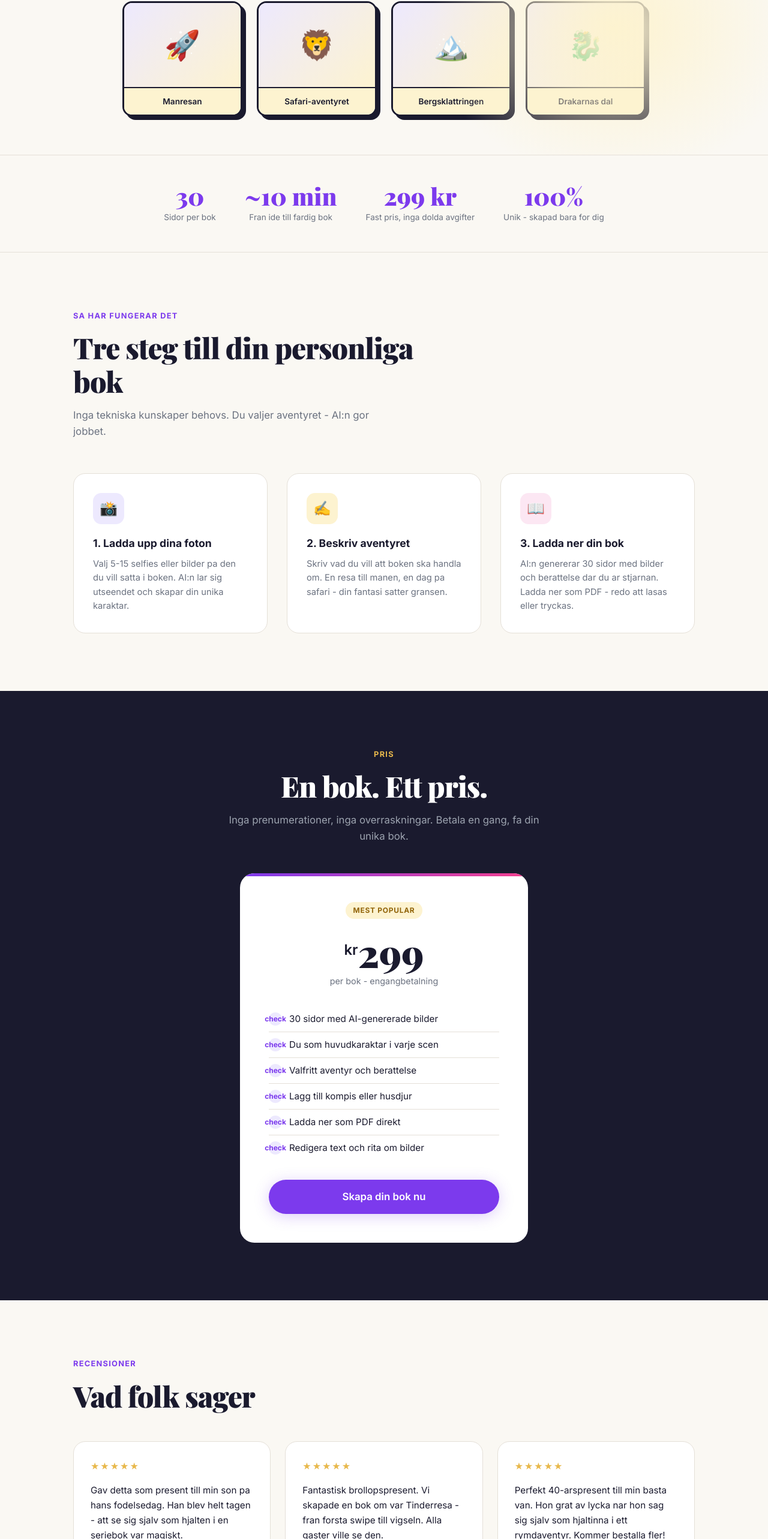
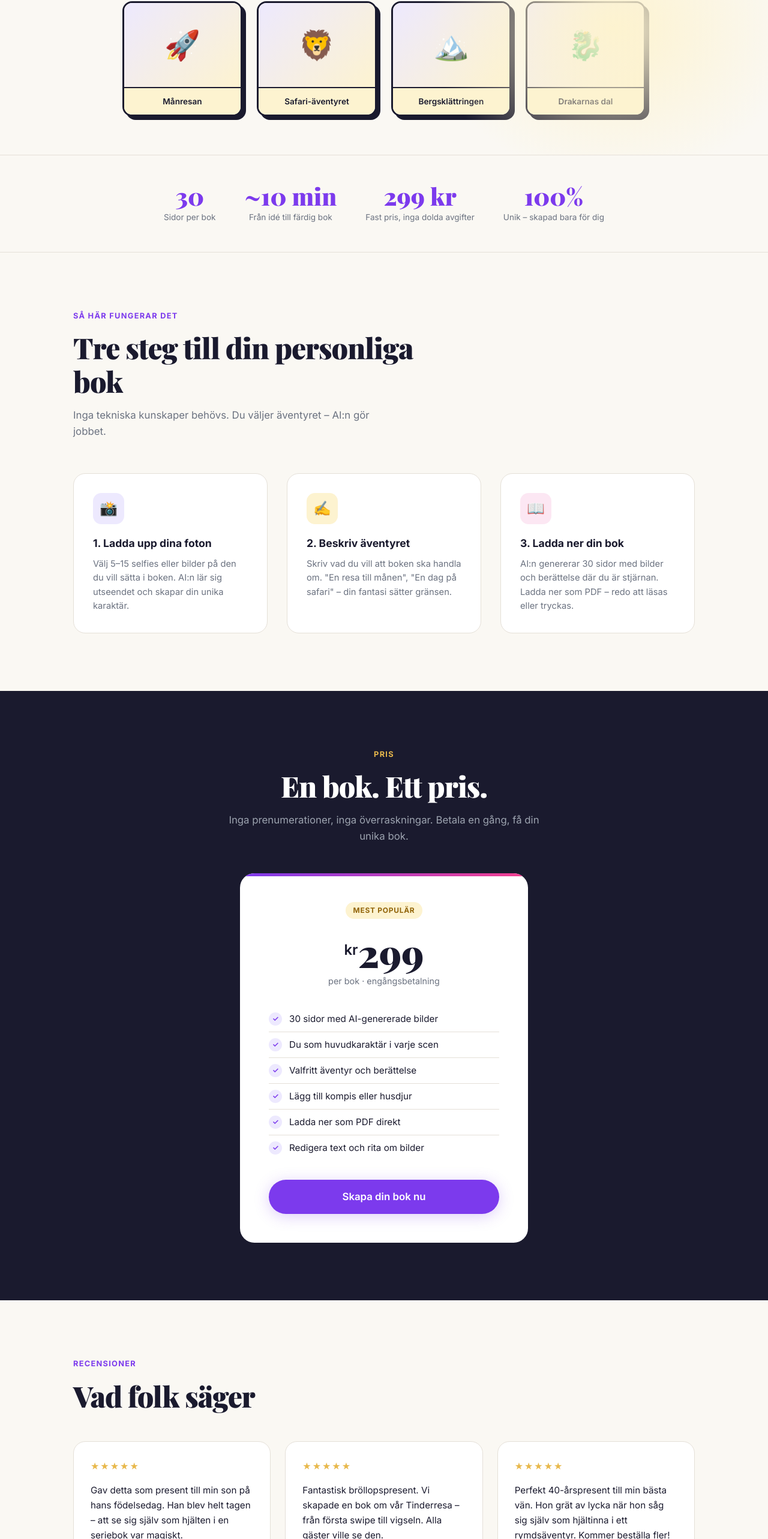
Before and after one commit to simonastonolsson/magical-storybook-v2, a Next.js app: page / in a window 1280 px wide. Shown: the part 798-3364 px from the top of the page at 60% size. Built offline with nearby package versions, Linux system fonts and the light colour scheme.

Commit message:
Update page.tsx

```diff
--- a/app/page.tsx
+++ b/app/page.tsx
@@ -74,7 +74,7 @@ export default function Home() {
         .features { list-style: none; text-align: left; margin-bottom: 2rem; }
         .features li { display: flex; align-items: center; gap: 0.75rem; padding: 0.6rem 0; font-size: 0.95rem; border-bottom: 1px solid var(--border); }
         .features li:last-child { border-bottom: none; }
-        .features li::before { content: 'check'; display: flex; align-items: center; justify-content: center; width: 22px; height: 22px; background: var(--purple-light); color: var(--purple); border-radius: 50%; font-size: 0.75rem; font-weight: 700; flex-shrink: 0; }
+        .features li::before { content: '✓'; display: flex; align-items: center; justify-content: center; width: 22px; height: 22px; background: var(--purple-light); color: var(--purple); border-radius: 50%; font-size: 0.75rem; font-weight: 700; flex-shrink: 0; }
         .testimonials { padding: 6rem 2rem; max-width: 1100px; margin: 0 auto; }
         .testimonial-grid { display: grid; grid-template-columns: repeat(auto-fit, minmax(300px, 1fr)); gap: 1.5rem; margin-top: 3rem; }
         .testimonial { background: white; border: 1.5px solid var(--border); border-radius: 20px; padding: 1.75rem; }
@@ -117,28 +117,28 @@ export default function Home() {
         </div>
         <div className="hero-note">30 sidor · Ladda ner som PDF · Inga prenumerationer</div>
         <div className="book-strip">
-          <div className="book-card"><div className="book-card-img">🚀</div><div className="book-card-label">Manresan</div></div>
-          <div className="book-card"><div className="book-card-img">🦁</div><div className="book-card-label">Safari-aventyret</div></div>
-          <div className="book-card"><div className="book-card-img">🏔️</div><div className="book-card-label">Bergsklattringen</div></div>
+          <div className="book-card"><div className="book-card-img">🚀</div><div className="book-card-label">Månresan</div></div>
+          <div className="book-card"><div className="book-card-img">🦁</div><div className="book-card-label">Safari-äventyret</div></div>
+          <div className="book-card"><div className="book-card-img">🏔️</div><div className="book-card-label">Bergsklättringen</div></div>
           <div className="book-card"><div className="book-card-img">🐉</div><div className="book-card-label">Drakarnas dal</div></div>
         </div>
       </section>
 
       <div className="stats">
         <div className="stat"><div className="stat-number">30</div><div className="stat-label">Sidor per bok</div></div>
-        <div className="stat"><div className="stat-number">~10 min</div><div className="stat-label">Fran ide till fardig bok</div></div>
+        <div className="stat"><div className="stat-number">~10 min</div><div className="stat-label">Från idé till färdig bok</div></div>
         <div className="stat"><div className="stat-number">299 kr</div><div className="stat-label">Fast pris, inga dolda avgifter</div></div>
-        <div className="stat"><div className="stat-number">100%</div><div className="stat-label">Unik - skapad bara for dig</div></div>
+        <div className="stat"><div className="stat-number">100%</div><div className="stat-label">Unik – skapad bara för dig</div></div>
       </div>
 
       <section className="section" id="how">
-        <div className="section-eyebrow">Sa har fungerar det</div>
+        <div className="section-eyebrow">Så här fungerar det</div>
         <div className="section-title">Tre steg till din personliga bok</div>
-        <p className="section-sub">Inga tekniska kunskaper behovs. Du valjer aventyret - AI:n gor jobbet.</p>
+        <p className="section-sub">Inga tekniska kunskaper behövs. Du väljer äventyret – AI:n gör jobbet.</p>
         <div className="steps">
-          <div className="step"><div className="step-icon purple">📸</div><h3>1. Ladda upp dina foton</h3><p>Valj 5-15 selfies eller bilder pa den du vill satta i boken. AI:n lar sig utseendet och skapar din unika karaktar.</p></div>
-          <div className="step"><div className="step-icon gold">✍️</div><h3>2. Beskriv aventyret</h3><p>Skriv vad du vill att boken ska handla om. En resa till manen, en dag pa safari - din fantasi satter gransen.</p></div>
-          <div className="step"><div className="step-icon pink">📖</div><h3>3. Ladda ner din bok</h3><p>AI:n genererar 30 sidor med bilder och berattelse dar du ar stjarnan. Ladda ner som PDF - redo att lasas eller tryckas.</p></div>
+          <div className="step"><div className="step-icon purple">📸</div><h3>1. Ladda upp dina foton</h3><p>Välj 5–15 selfies eller bilder på den du vill sätta i boken. AI:n lär sig utseendet och skapar din unika karaktär.</p></div>
+          <div className="step"><div className="step-icon gold">✍️</div><h3>2. Beskriv äventyret</h3><p>Skriv vad du vill att boken ska handla om. "En resa till månen", "En dag på safari" – din fantasi sätter gränsen.</p></div>
+          <div className="step"><div className="step-icon pink">📖</div><h3>3. Ladda ner din bok</h3><p>AI:n genererar 30 sidor med bilder och berättelse där du är stjärnan. Ladda ner som PDF – redo att läsas eller tryckas.</p></div>
         </div>
       </section>
 
@@ -146,16 +146,16 @@ export default function Home() {
         <div className="pricing-inner">
           <div className="section-eyebrow">Pris</div>
           <div className="section-title">En bok. Ett pris.</div>
-          <p className="section-sub">Inga prenumerationer, inga overraskningar. Betala en gang, fa din unika bok.</p>
+          <p className="section-sub">Inga prenumerationer, inga överraskningar. Betala en gång, få din unika bok.</p>
           <div className="pricing-card">
-            <div className="pricing-badge">Mest popular</div>
+            <div className="pricing-badge">Mest populär</div>
             <div className="price"><span>kr</span>299</div>
-            <div className="price-note">per bok - engangbetalning</div>
+            <div className="price-note">per bok · engångsbetalning</div>
             <ul className="features">
               <li>30 sidor med AI-genererade bilder</li>
-              <li>Du som huvudkaraktar i varje scen</li>
-              <li>Valfritt aventyr och berattelse</li>
-              <li>Lagg till kompis eller husdjur</li>
+              <li>Du som huvudkaraktär i varje scen</li>
+              <li>Valfritt äventyr och berättelse</li>
+              <li>Lägg till kompis eller husdjur</li>
               <li>Ladda ner som PDF direkt</li>
               <li>Redigera text och rita om bilder</li>
             </ul>
@@ -166,30 +166,30 @@ export default function Home() {
 
       <section className="testimonials">
         <div className="section-eyebrow">Recensioner</div>
-        <div className="section-title">Vad folk sager</div>
+        <div className="section-title">Vad folk säger</div>
         <div className="testimonial-grid">
-          <div className="testimonial"><div className="stars">★★★★★</div><p>Gav detta som present till min son pa hans fodelsedag. Han blev helt tagen - att se sig sjalv som hjalten i en seriebok var magiskt.</p><div className="testimonial-author"><div className="avatar" style={{background:'#ede9fe'}}>👩</div><div><div className="author-name">Anna K.</div><div className="author-role">Mamma till en 8-aring</div></div></div></div>
-          <div className="testimonial"><div className="stars">★★★★★</div><p>Fantastisk brollopspresent. Vi skapade en bok om var Tinderresa - fran forsta swipe till vigseln. Alla gaster ville se den.</p><div className="testimonial-author"><div className="avatar" style={{background:'#fdf3d0'}}>🧔</div><div><div className="author-name">Marcus L.</div><div className="author-role">Brudgum</div></div></div></div>
-          <div className="testimonial"><div className="stars">★★★★★</div><p>Perfekt 40-arspresent till min basta van. Hon grat av lycka nar hon sag sig sjalv som hjaltinna i ett rymdaventyr. Kommer bestalla fler!</p><div className="testimonial-author"><div className="avatar" style={{background:'#fce7f3'}}>👱‍♀️</div><div><div className="author-name">Sara M.</div><div className="author-role">Kopte som present</div></div></div></div>
+          <div className="testimonial"><div className="stars">★★★★★</div><p>Gav detta som present till min son på hans födelsedag. Han blev helt tagen – att se sig själv som hjälten i en seriebok var magiskt.</p><div className="testimonial-author"><div className="avatar" style={{background:'#ede9fe'}}>👩</div><div><div className="author-name">Anna K.</div><div className="author-role">Mamma till en 8-åring</div></div></div></div>
+          <div className="testimonial"><div className="stars">★★★★★</div><p>Fantastisk bröllopspresent. Vi skapade en bok om vår Tinderresa – från första swipe till vigseln. Alla gäster ville se den.</p><div className="testimonial-author"><div className="avatar" style={{background:'#fdf3d0'}}>🧔</div><div><div className="author-name">Marcus L.</div><div className="author-role">Brudgum</div></div></div></div>
+          <div className="testimonial"><div className="stars">★★★★★</div><p>Perfekt 40-årspresent till min bästa vän. Hon grät av lycka när hon såg sig själv som hjältinna i ett rymdsäventyr. Kommer beställa fler!</p><div className="testimonial-author"><div className="avatar" style={{background:'#fce7f3'}}>👱‍♀️</div><div><div className="author-name">Sara M.</div><div className="author-role">Köpte som present</div></div></div></div>
         </div>
       </section>
 
       <section className="faq-section">
         <div className="faq-inner">
-          <div className="section-eyebrow" style={{textAlign:'center'}}>Vanliga fragor</div>
-          <div className="section-title" style={{textAlign:'center', margin:'0 auto 2.5rem'}}>Har du fragor?</div>
-          <div className="faq-item"><div className="faq-q">Hur lika ser karaktaren ut mig?</div><div className="faq-a">AI:n tranas pa dina foton och lar sig ditt ansikte, har och ansiktsdrag. Resultatet ar imponerande likt - ju fler och varierade foton du laddar upp, desto battre.</div></div>
-          <div className="faq-item"><div className="faq-q">Hur lang tid tar det?</div><div className="faq-a">AI-traningen tar 5-10 minuter. Sedan genereras bilderna lopande medan du vantar - normalt ar hela boken klar inom 15-20 minuter.</div></div>
-          <div className="faq-item"><div className="faq-q">Kan jag lagga till barn eller husdjur?</div><div className="faq-a">Ja! Du kan lagga till en kompis, ett barn, en hund eller en katt som foljslagare i aventyret.</div></div>
-          <div className="faq-item"><div className="faq-q">Vad hander med mina foton?</div><div className="faq-a">Dina foton anvands enbart for att trana AI-modellen och raderas sedan. Vi saljer eller delar aldrig din data med tredje part.</div></div>
-          <div className="faq-item"><div className="faq-q">Kan jag bestalla en tryckt bok?</div><div className="faq-a">Just nu levererar vi som PDF som du enkelt kan skriva ut hemma eller hos ett tryckeri. Tryckt bok-alternativ kommer snart.</div></div>
+          <div className="section-eyebrow" style={{textAlign:'center'}}>Vanliga frågor</div>
+          <div className="section-title" style={{textAlign:'center', margin:'0 auto 2.5rem'}}>Har du frågor?</div>
+          <div className="faq-item"><div className="faq-q">Hur lika ser karaktären ut mig?</div><div className="faq-a">AI:n tränas på dina foton och lär sig ditt ansikte, hår och ansiktsdrag. Resultatet är imponerande likt – ju fler och varierade foton du laddar upp, desto bättre.</div></div>
+          <div className="faq-item"><div className="faq-q">Hur lång tid tar det?</div><div className="faq-a">AI-träningen tar 5–10 minuter. Sedan genereras bilderna löpande medan du väntar – normalt är hela boken klar inom 15–20 minuter.</div></div>
+          <div className="faq-item"><div className="faq-q">Kan jag lägga till barn eller husdjur?</div><div className="faq-a">Ja! Du kan lägga till en kompis, ett barn, en hund eller en katt som följeslagare i äventyret.</div></div>
+          <div className="faq-item"><div className="faq-q">Vad händer med mina foton?</div><div className="faq-a">Dina foton används enbart för att träna AI-modellen och raderas sedan. Vi säljer eller delar aldrig din data med tredje part.</div></div>
+          <div className="faq-item"><div className="faq-q">Kan jag beställa en tryckt bok?</div><div className="faq-a">Just nu levererar vi som PDF som du enkelt kan skriva ut hemma eller hos ett tryckeri. Tryckt bok-alternativ kommer snart.</div></div>
         </div>
       </section>
 
       <section className="cta-banner">
-        <h2>Redo att bli en serietidningsstjarna?</h2>
-        <p>Skapa din personliga bok pa 10 minuter. 299 kr - ingen prenumeration.</p>
-        <Link href="/skapa" className="btn-white">Kom igang nu</Link>
+        <h2>Redo att bli en serietidningsstjärna?</h2>
+        <p>Skapa din personliga bok på 10 minuter. 299 kr – ingen prenumeration.</p>
+        <Link href="/skapa" className="btn-white">Kom igång nu</Link>
       </section>
 
       <footer>
```
